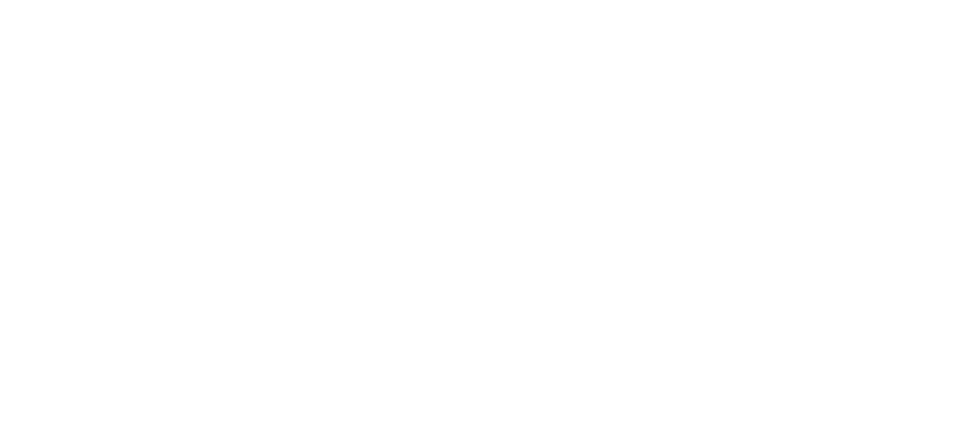
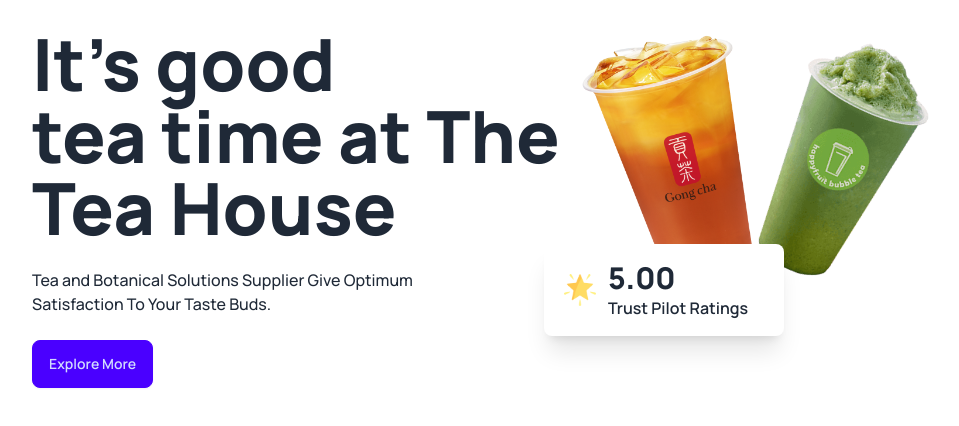
Before and after one commit to Md-Sojib-Hossain-cse/tea-house-website, a plain HTML site: page index.html in a window 1280 px wide. Shown: the whole page, without its empty margins (144-1103 px from the left). Drawn offline with nearby package versions, Linux system fonts and the light colour scheme.

Commit message:
banner added

```diff
--- a/index.html
+++ b/index.html
@@ -1,5 +1,5 @@
 <!DOCTYPE html>
-<html lang="en">
+<html lang="en" data-theme="light">
 
 <head>
     <meta charset="UTF-8">
@@ -40,6 +40,40 @@
 
 <body class="font-manrope">
 
+    <!-- header section  -->
+    <header class="container mx-auto xl:w-3/4">
+        <!-- banner  -->
+        <div class="hero mx-auto">
+            <div class="hero-content flex-col lg:flex-row items-center">
+                <div>
+                    <h1 class="text-7xl font-extrabold">
+                        It's good  <br>
+                        tea time at The <br>
+                        Tea House</h1>
+                    <p class="py-6 text-base font-medium">
+                    Tea and Botanical Solutions Supplier Give Optimum <br>
+                    Satisfaction To Your Taste Buds.</p>
+                    <button class="btn btn-primary">Explore More</button>
+                </div>
+                <div>
+                    <img src="images/banner.png"
+                    class="max-w-sm" />
+                    <div class="flex items-center gap-3 bg-white shadow-xl px-5 py-4 rounded-lg w-60 relative z-1 -top-16 -left-8">
+                        <img src="images/rating.png" alt="" class="w-8 h-8">
+                        <div>
+                            <h3 class="text-3xl font-extrabold">5.00</h3>
+                            <p class="text-base font-semibold">Trust Pilot Ratings</p>
+                        </div>
+                    </div>
+                </div>
+            </div>
+        </div>
+    </header>
+
+    <main></main>
+
+    <footer></footer>
+
 </body>
 
 </html>
```
Also changed, not shown: images/rating.png (added).
